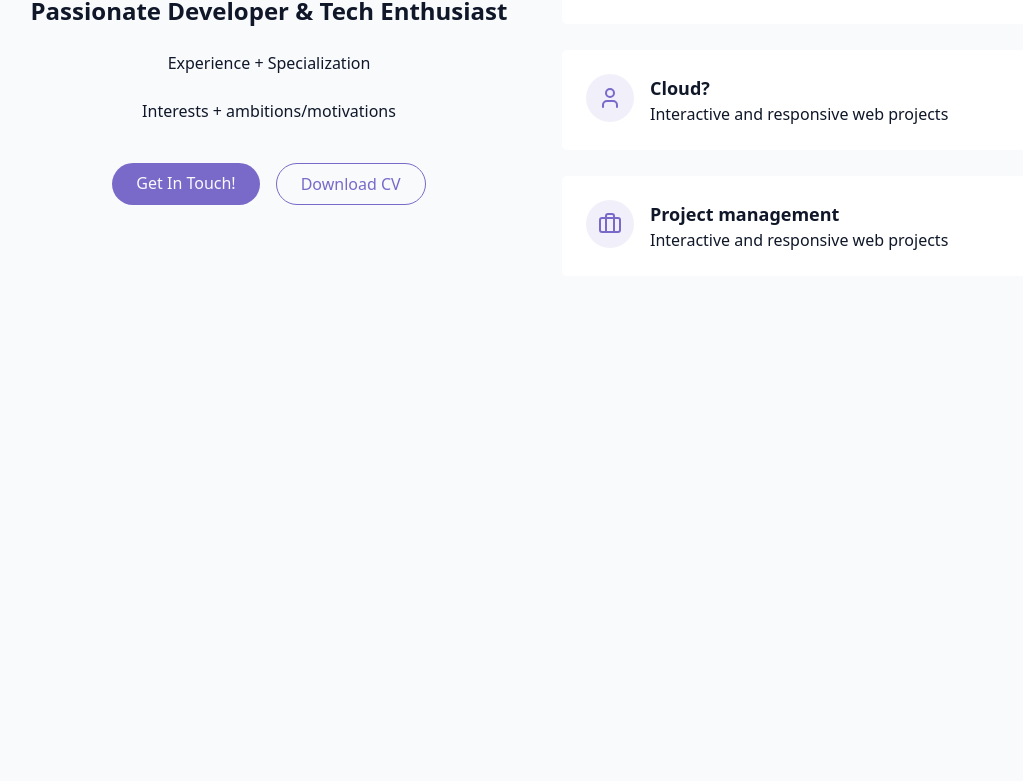
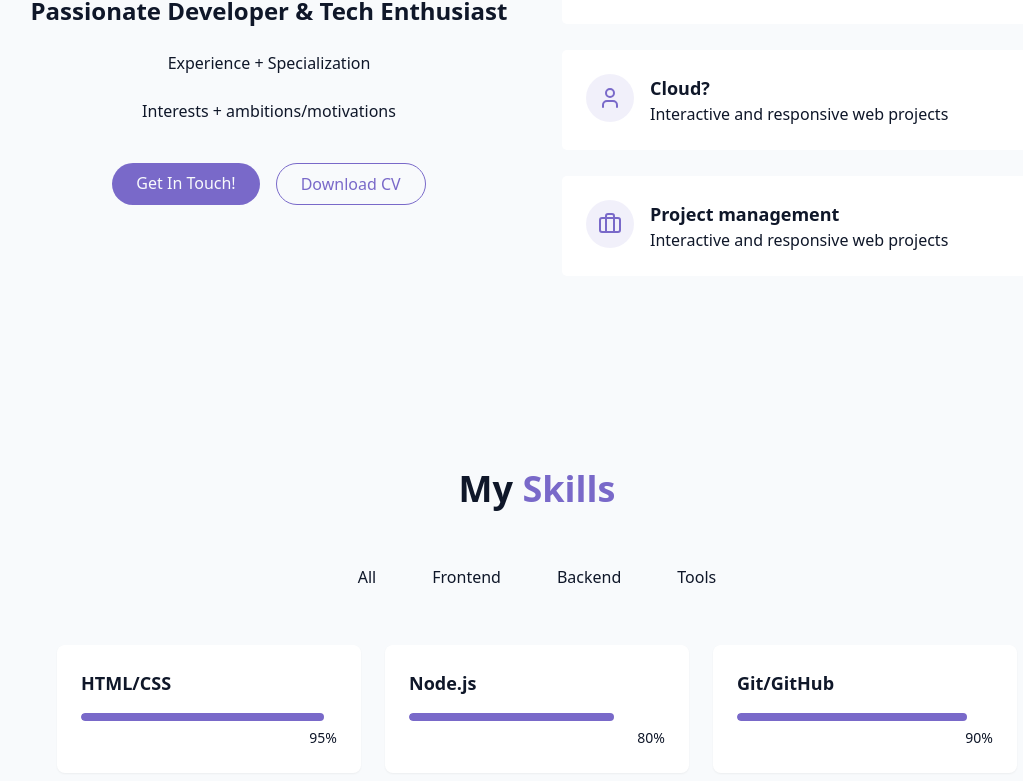
Before and after one commit to shashayanyan/react-pf, a React (Vite) app: page / in a window 1280 px wide. Shown: the part 1061-1842 px from the top of the page, without its empty margins (103-1126 px from the left). Before the commit the page ends 1434 px from the top, so only its background shows below. Built offline with nearby package versions, Linux system fonts and the light colour scheme.

Commit message:
Skills initial setup

```diff
--- /dev/null
+++ b/src/components/SkillsSection.jsx
@@ -0,0 +1,55 @@
+import { useState } from "react";
+import { cn } from "../lib/utils";
+
+const skills = [
+    {name: "HTML/CSS", level: 95, category: "frontend"},
+
+
+    { name: "Node.js", level: 80, category: "backend" },
+
+
+    { name: "Git/GitHub", level: 90, category: "tools" },
+];
+
+const categories = ["all", "frontend", "backend", "tools"];
+
+export const SkillsSection = () => {
+    const [activeCategory, setActiveCategory] = useState("all");
+
+
+    return <section id="skills" className="py-24 px-4 relative bg-secondary/30">
+        <div className="container mx-auto max-w-5xl">
+            <h2 className="text-3xl md:text-4xl font-bold mb-12 text-center ">
+                My <span className="text-primary"> Skills</span>
+            </h2>
+
+            <div className="flex flex-wrap justify-center gap-4 mb-12">
+                {categories.map((category, key) => (
+                    <button
+                        key={key}
+                        onClick={() => setActiveCategory(category)}
+                        className="px-5 py-2 rounded-full transition-colors duration-300 capitalize">
+                            {category}
+                    </button>
+                ))}
+            </div>
+
+            <div className="grid grid-cols-1 sm:grid-cols-2 lg:grid-cols-3 gap-6">
+                {skills.map((skill, key) => (
+                    <div key={key} className="bg-card p-6 rounded-lg shadow-xs card-hover">
+                        <div className="text-left mb-4">
+                            <h3 className="font-semibold text-lg"> {skill.name} </h3>
+                        </div>
+                        <div className="w-full bg-secondary/50 h-2 rounded-full overflow-hidden">
+                            <div className="bg-primary h-2 rounded-full origin-left animate-[grow_1.5s_ease_out" style={{width: skill.level + "%"}} />
+                        </div>
+                        <div className="text-right mt-1">
+                            <span className="text-sm text-muted-foreground"> {skill.level}% </span>
+                        </div>
+                    </div>
+                ))}
+            </div>
+        </div>
+
+    </section>
+}
--- a/src/pages/Home.jsx
+++ b/src/pages/Home.jsx
@@ -3,6 +3,7 @@
 import { ThemeToggle } from "../components/ThemeToggle";
 import { HeroSection } from "../components/HeroSection";
 import { AboutSection } from "../components/AboutSection";
+import { SkillsSection } from "../components/SkillsSection";
 
 export const Home = () => {
     return <div className="min-h-screen bg-background text-foreground overflow-x-hidden">
@@ -16,6 +17,7 @@
             <main>
                 <HeroSection />
                 <AboutSection />
+                <SkillsSection />
             </main>
 
         {/*Footer */}
```
